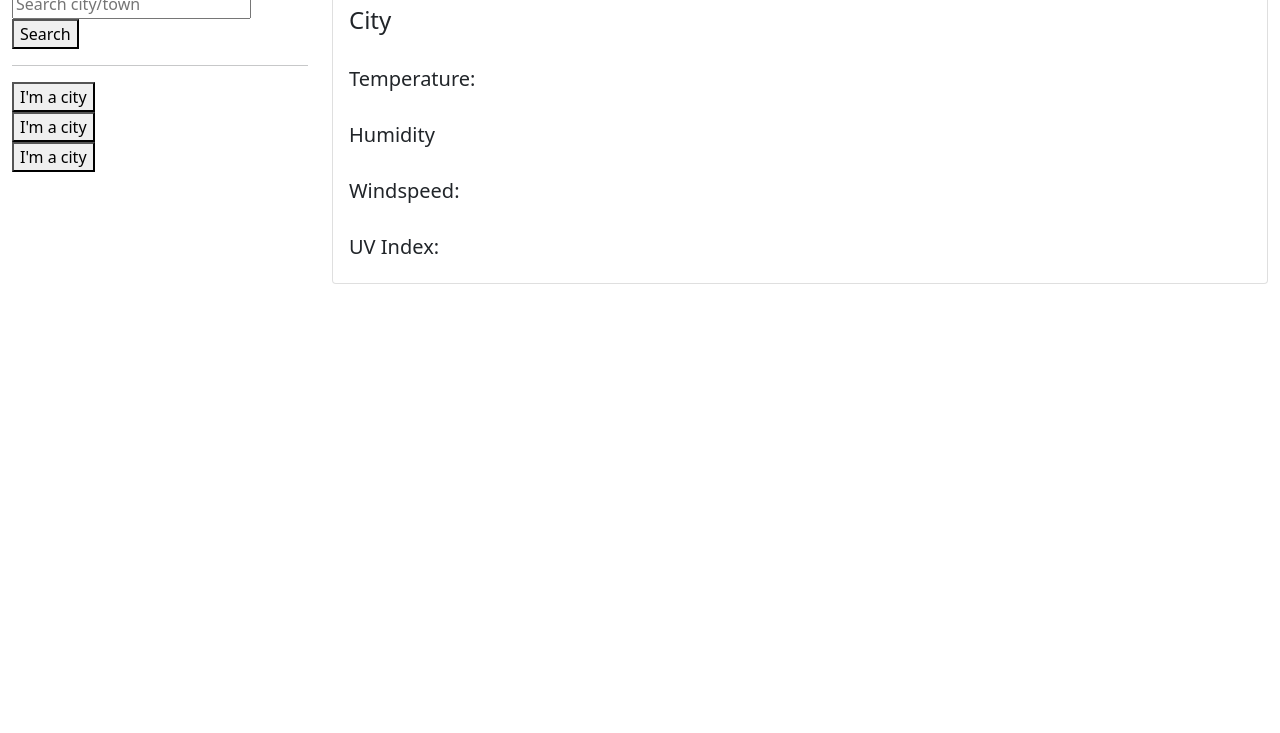
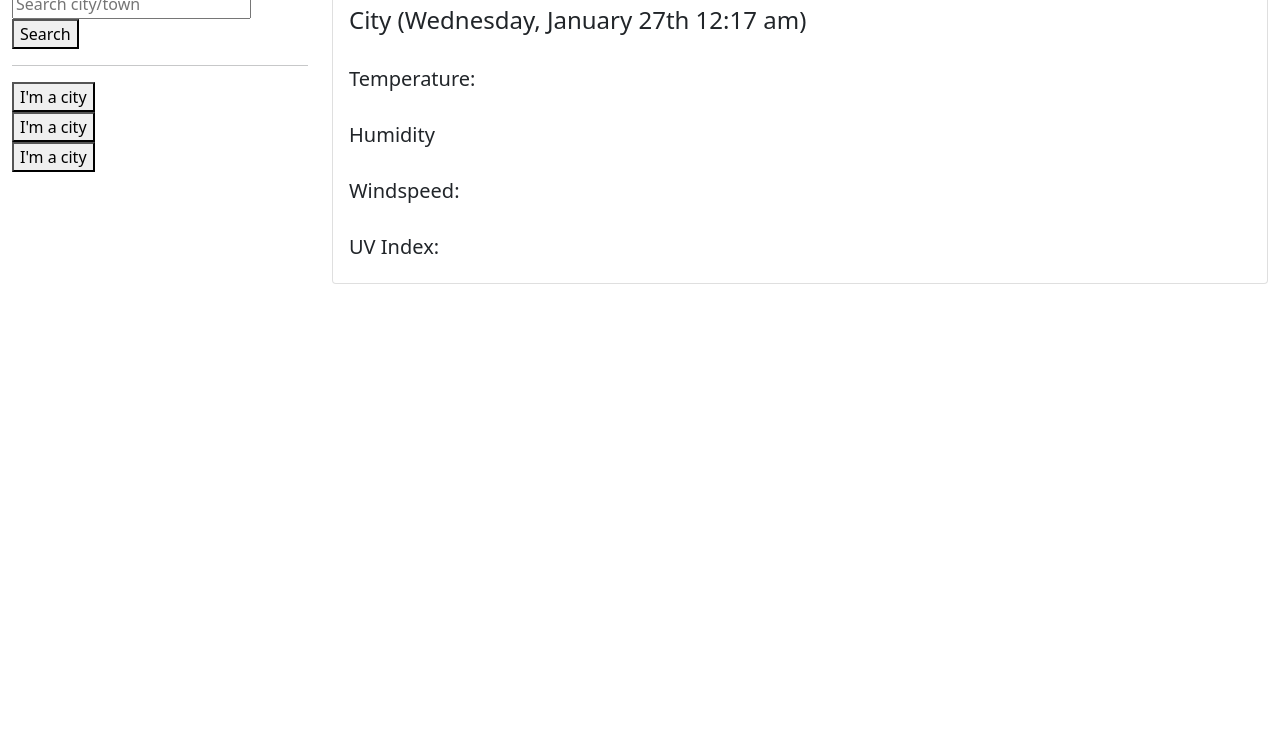
Before and after one commit to jimbopulos/weather-app, a plain HTML site: page index.html in a window 1280 px wide. Shown: the part 67-800 px from the top of the page. Drawn offline with nearby package versions, Linux system fonts and the light colour scheme.

Commit message:
Added currentDate moment.js info to span class in h4 tag 'City'

```diff
--- a/Assets/script.js
+++ b/Assets/script.js
@@ -5,13 +5,13 @@
 var APIKey = "&appid=7320aea45cb99335da9de37f5a6f2e7d";
 var baseURL = "https://api.openweathermap.org";
 
-var curWeatherEndpoint = "/data/2.5/weather?q=" + cityName + "&units=imperial" + APIKey;
-var fiveDayEndpoint = "/data/2.5/forecast/daily?q=" + cityName + "&units=imperial&cnt=5" + APIKey;
+// var curWeatherEndpoint = "/data/2.5/weather?q=" + cityName + "&units=imperial" + APIKey;
+// var fiveDayEndpoint = "/data/2.5/forecast/daily?q=" + cityName + "&units=imperial&cnt=5" + APIKey;
 
-var curWeatherQueryURL = baseURL + curWeatherEndpoint;
-var fiveDayQueryURL = baseURL + fiveDayEndpoint;
+// var curWeatherQueryURL = baseURL + curWeatherEndpoint;
+// var fiveDayQueryURL = baseURL + fiveDayEndpoint;
 
-// var currentDate = $('#current-day').text(moment().format("dddd, MMMM Do YYYY, h:mm a"))
+var currentDate = $('#current-day').text(moment().format("dddd, MMMM Do h:mm a"))
 
 // page elements
 var currentWeatherEl = $('#current-weather');
```
Also changed, not shown: index.html (+1 -1 lines).
